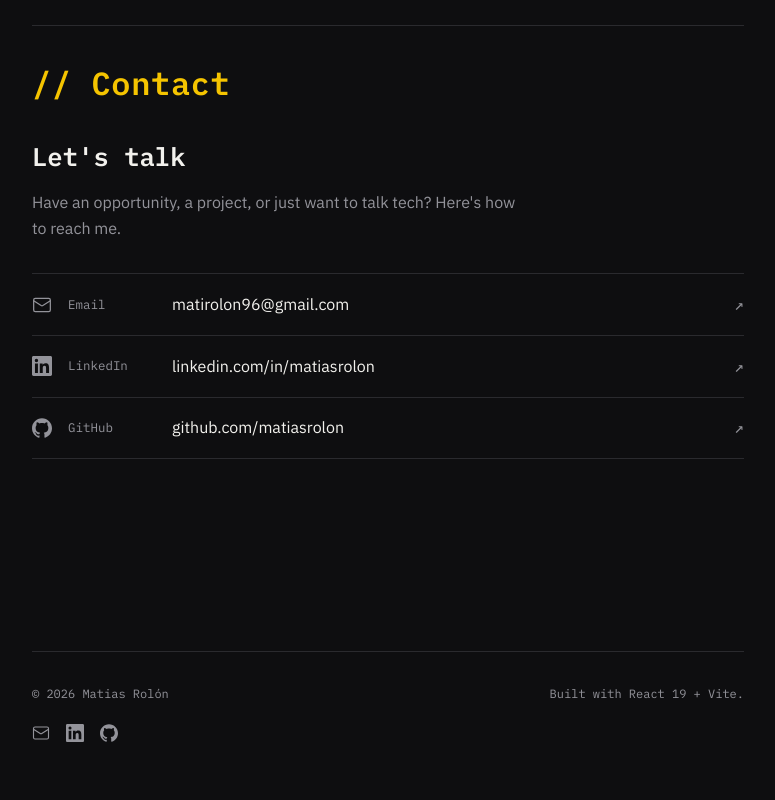
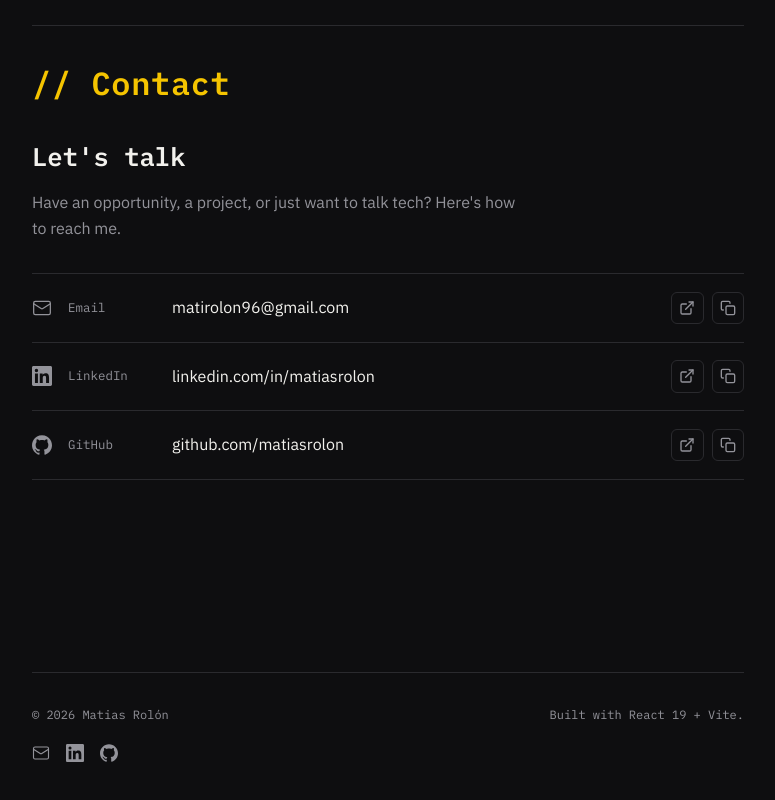
Before and after one commit to matiasrolon/my-portfolio, a React (Vite) app: page / in a window 1280 px wide. Shown: the part 3118-3918 px from the top of the page, without its empty margins (252-1027 px from the left). Built offline with nearby package versions, Linux system fonts and the light colour scheme.

Commit message:
Refactor links and redirect in contact section

```diff
--- a/src/components/Contact.jsx
+++ b/src/components/Contact.jsx
@@ -1,3 +1,5 @@
+import { useState } from "react";
+
 const SocialIcon = ({ type, size = 18 }) => {
   const icons = {
     email: (
@@ -20,6 +22,60 @@ const SocialIcon = ({ type, size = 18 }) => {
   return icons[type] || null;
 };
 
+function CopyButton({ value }) {
+  const [copied, setCopied] = useState(false);
+
+  const handleCopy = async () => {
+    try {
+      await navigator.clipboard.writeText(value);
+      setCopied(true);
+      setTimeout(() => setCopied(false), 1500);
+    } catch {
+      // fallback
+    }
+  };
+
+  return (
+    <button
+      type="button"
+      className={`contact-btn ${copied ? "is-copied" : ""}`}
+      onClick={handleCopy}
+      aria-label={`Copy ${value}`}
+      title={copied ? "✓" : "Copy"}
+    >
+      {copied ? (
+        <svg width="16" height="16" viewBox="0 0 24 24" fill="none" stroke="currentColor" strokeWidth="2" strokeLinecap="round" strokeLinejoin="round">
+          <polyline points="20 6 9 17 4 12" />
+        </svg>
+      ) : (
+        <svg width="16" height="16" viewBox="0 0 24 24" fill="none" stroke="currentColor" strokeWidth="2" strokeLinecap="round" strokeLinejoin="round">
+          <rect x="9" y="9" width="13" height="13" rx="2" ry="2" />
+          <path d="M5 15H4a2 2 0 0 1-2-2V4a2 2 0 0 1 2-2h9a2 2 0 0 1 2 2v1" />
+        </svg>
+      )}
+    </button>
+  );
+}
+
+function RedirectButton({ href }) {
+  return (
+    <a
+      href={href}
+      target="_blank"
+      rel="noreferrer"
+      className="contact-btn"
+      aria-label="Open link"
+      title="Open"
+    >
+      <svg width="16" height="16" viewBox="0 0 24 24" fill="none" stroke="currentColor" strokeWidth="2" strokeLinecap="round" strokeLinejoin="round">
+        <path d="M18 13v6a2 2 0 0 1-2 2H5a2 2 0 0 1-2-2V8a2 2 0 0 1 2-2h6" />
+        <polyline points="15 3 21 3 21 9" />
+        <line x1="10" y1="14" x2="21" y2="3" />
+      </svg>
+    </a>
+  );
+}
+
 export default function Contact({ t }) {
   return (
     <section className="section section--contact" id="contact">
@@ -29,16 +85,15 @@ export default function Contact({ t }) {
       <ul className="contact-list">
         {t.contact.items.map((item) => (
           <li className="contact-list__item" key={item.label}>
-            <a href={item.href} target="_blank" rel="noreferrer">
-              <span className="contact-list__icon">
-                <SocialIcon type={item.icon} size={20} />
-              </span>
-              <span className="contact-list__label">{item.label}</span>
-              <span className="contact-list__value">{item.value}</span>
-              <span className="contact-list__arrow" aria-hidden="true">
-                ↗
-              </span>
-            </a>
+            <span className="contact-list__icon">
+              <SocialIcon type={item.icon} size={20} />
+            </span>
+            <span className="contact-list__label">{item.label}</span>
+            <span className="contact-list__value">{item.value}</span>
+            <div className="contact-list__actions">
+              <RedirectButton href={item.href} />
+              <CopyButton value={item.value} />
+            </div>
           </li>
         ))}
       </ul>
--- a/src/index.css
+++ b/src/index.css
@@ -752,20 +752,10 @@ a {
 
 .contact-list__item {
   border-bottom: 1px solid var(--line);
-}
-
-.contact-list__item a {
   display: flex;
   align-items: center;
   gap: 1rem;
   padding: 1.1rem 0;
-  text-decoration: none;
-  transition: color 0.15s ease, padding-left 0.15s ease;
-}
-
-.contact-list__item a:hover {
-  color: var(--accent);
-  padding-left: 0.4rem;
 }
 
 .contact-list__icon {
@@ -774,11 +764,6 @@ a {
   justify-content: center;
   color: var(--ink-muted);
   flex-shrink: 0;
-  transition: color 0.15s ease;
-}
-
-.contact-list__item a:hover .contact-list__icon {
-  color: var(--accent);
 }
 
 .contact-list__label {
@@ -795,9 +780,36 @@ a {
   overflow-wrap: anywhere;
 }
 
-.contact-list__arrow {
-  font-family: var(--font-mono);
+.contact-list__actions {
+  display: flex;
+  gap: 0.5rem;
+  flex-shrink: 0;
+  margin-left: auto;
+}
+
+.contact-btn {
+  display: flex;
+  align-items: center;
+  justify-content: center;
+  background: none;
+  border: 1px solid var(--line);
+  border-radius: 6px;
   color: var(--ink-muted);
+  cursor: pointer;
+  padding: 0.45rem;
+  text-decoration: none;
+  transition: color 0.15s ease, border-color 0.15s ease, transform 0.15s ease;
+}
+
+.contact-btn:hover {
+  color: var(--accent);
+  border-color: var(--accent);
+  transform: scale(1.08);
+}
+
+.contact-btn.is-copied {
+  color: #4ade80;
+  border-color: #4ade80;
 }
 
 /* ---------- footer ---------- */
@@ -887,4 +899,7 @@ a {
   .timeline__item {
     position: relative;
   }
+  .contact-list__value {
+    display: none;
+  }
 }
```
